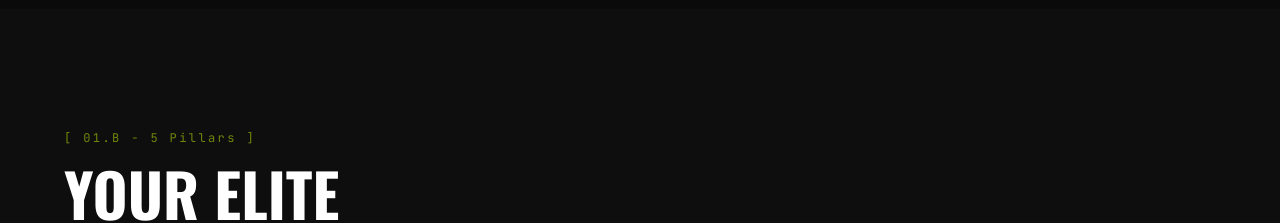
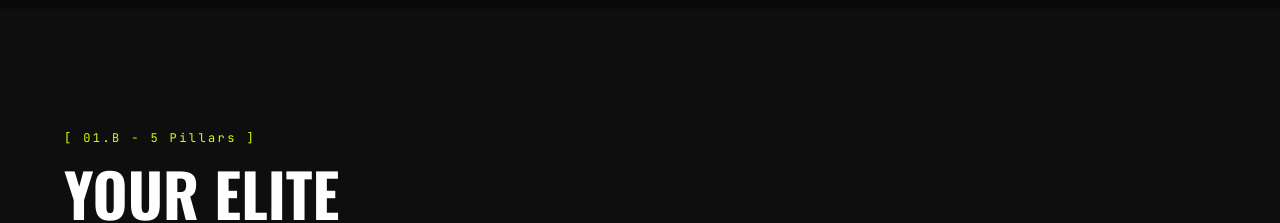
Before and after one commit to paradisetester/Top, a React (Vite) app: page / in a window 1280 px wide. Shown: the part 2580-2803 px from the top of the page. Built offline with nearby package versions, Linux system fonts and the light colour scheme.

Commit message:
text color updated

```diff
--- a/src/components/sections/FirstOSSection.jsx
+++ b/src/components/sections/FirstOSSection.jsx
@@ -70,7 +70,7 @@ export default function FirstOSSection() {
   return (
     <section className="pt-20 pb-10 sm:pt-20 sm:pb-10 lg:pt-30 lg:pb-16 px-6 md:px-12 bg-[#0e0e0e] relative overflow-hidden">
       <div className="max-w-6xl mx-auto mb-15 md:mb-20">
-        <p className="gsap-reveal font-mono text-[#D4FF00]/50 mb-4 text-[12px] text-uppercase tracking-[0.2em]"><ScrambleText text={FIRST_OS_DATA.label} delay={200} /></p>
+        <p className="gsap-reveal font-mono text-[#D4FF00] mb-4 text-[12px] text-uppercase tracking-[0.2em]"><ScrambleText text={FIRST_OS_DATA.label} delay={200} /></p>
         <h2 className="gsap-reveal font-oswald text-4xl sn:text-5xl md:text-6xl font-bold mb-6">{FIRST_OS_DATA.heading}<br className="md:inline" />{FIRST_OS_DATA.headingLine2}</h2>
         <p className="gsap-reveal text-gray-400 max-w-xl text-lg leading-relaxed">
           {FIRST_OS_DATA.subtitle}
```
